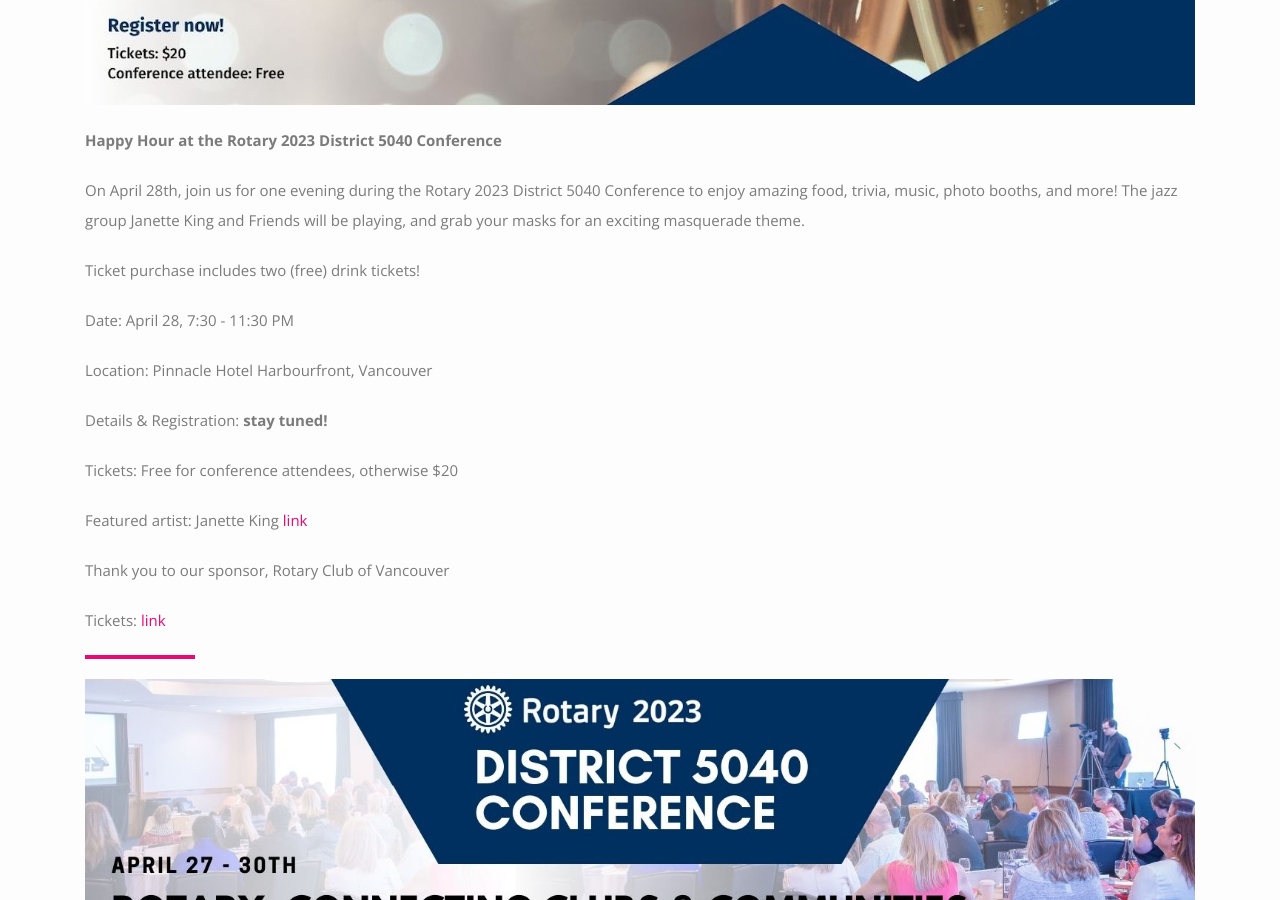
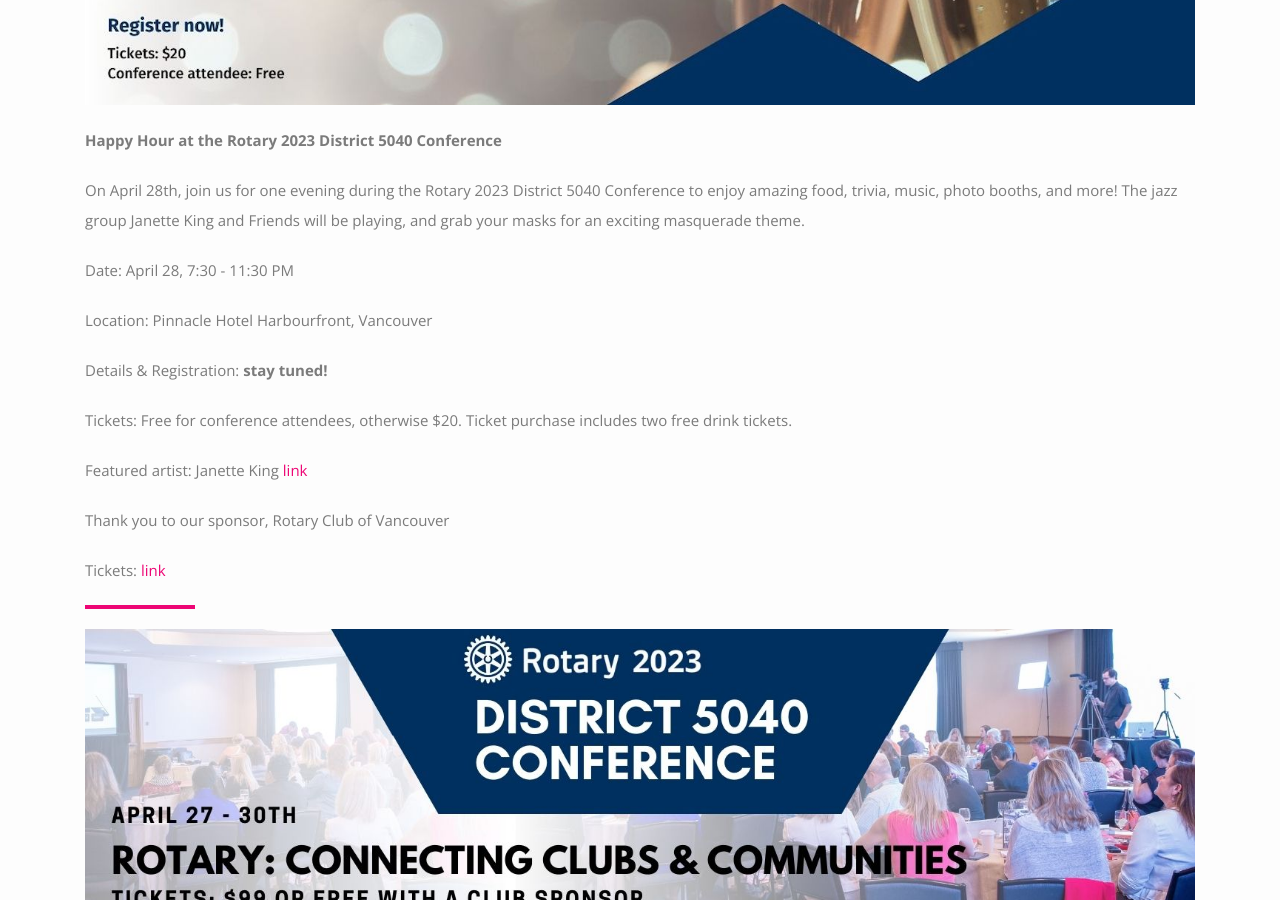
Before and after one commit to rotaract5040/rotaract5040.github.io, a Jekyll site: the page built from events.md, in a window 1280 px wide and 900 px high, scrolled down 665 px. Built offline with Jekyll 4.4.1, drawn with Linux system fonts in a browser that asks for light colours; nearby versions of some CDN libraries; Markdown is read by kramdown in place of the engine named in the settings.

```diff
--- a/events.md
+++ b/events.md
@@ -10,15 +10,13 @@ permalink: /events/
 
 On April 28th, join us for one evening during the Rotary 2023 District 5040 Conference to enjoy amazing food, trivia, music, photo booths, and more! The jazz group Janette King and Friends will be playing, and grab your masks for an exciting masquerade theme.
 
-Ticket purchase includes two (free) drink tickets!
-
 Date: April 28, 7:30 - 11:30 PM
 
 Location: Pinnacle Hotel Harbourfront, Vancouver
 
 Details & Registration: **stay tuned!**
 
-Tickets: Free for conference attendees, otherwise $20
+Tickets: Free for conference attendees, otherwise $20. Ticket purchase includes two free drink tickets.
 
 Featured artist: Janette King [link](https://janetteking.bandcamp.com/)
 
```
